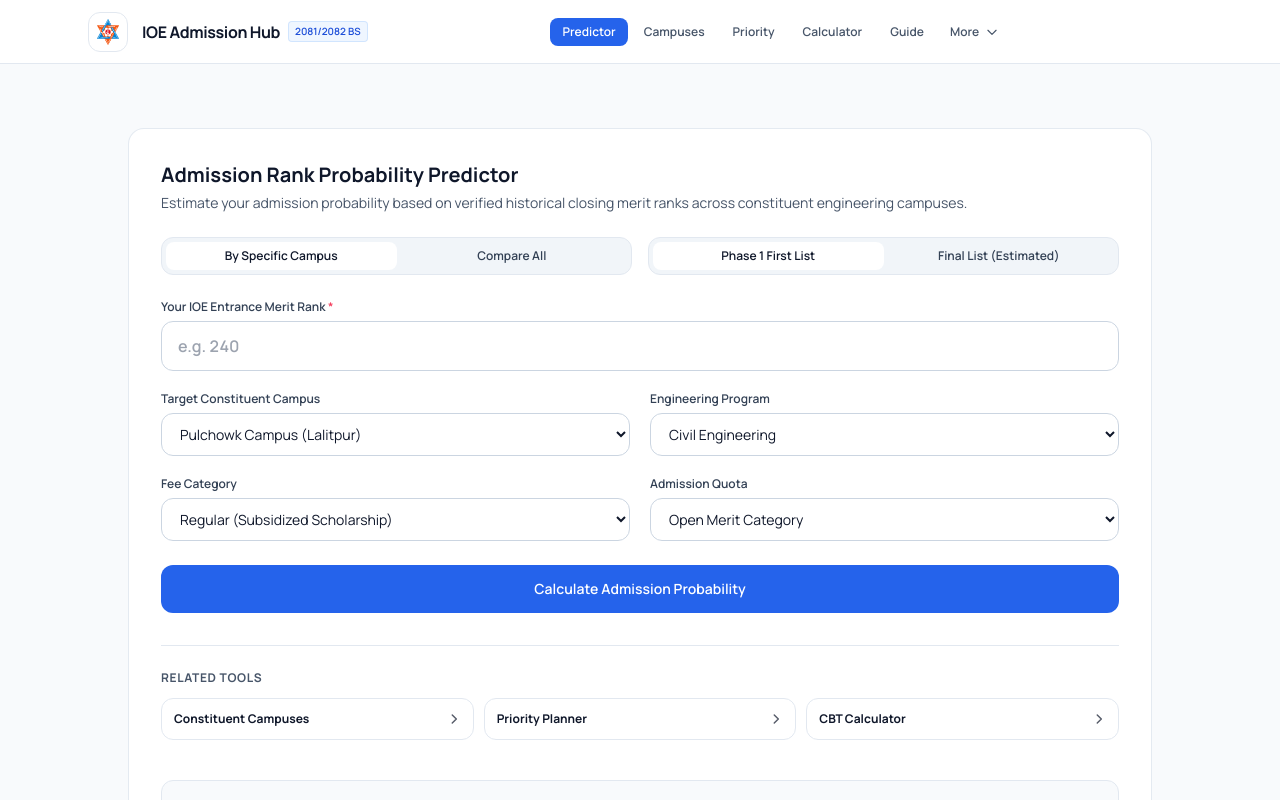
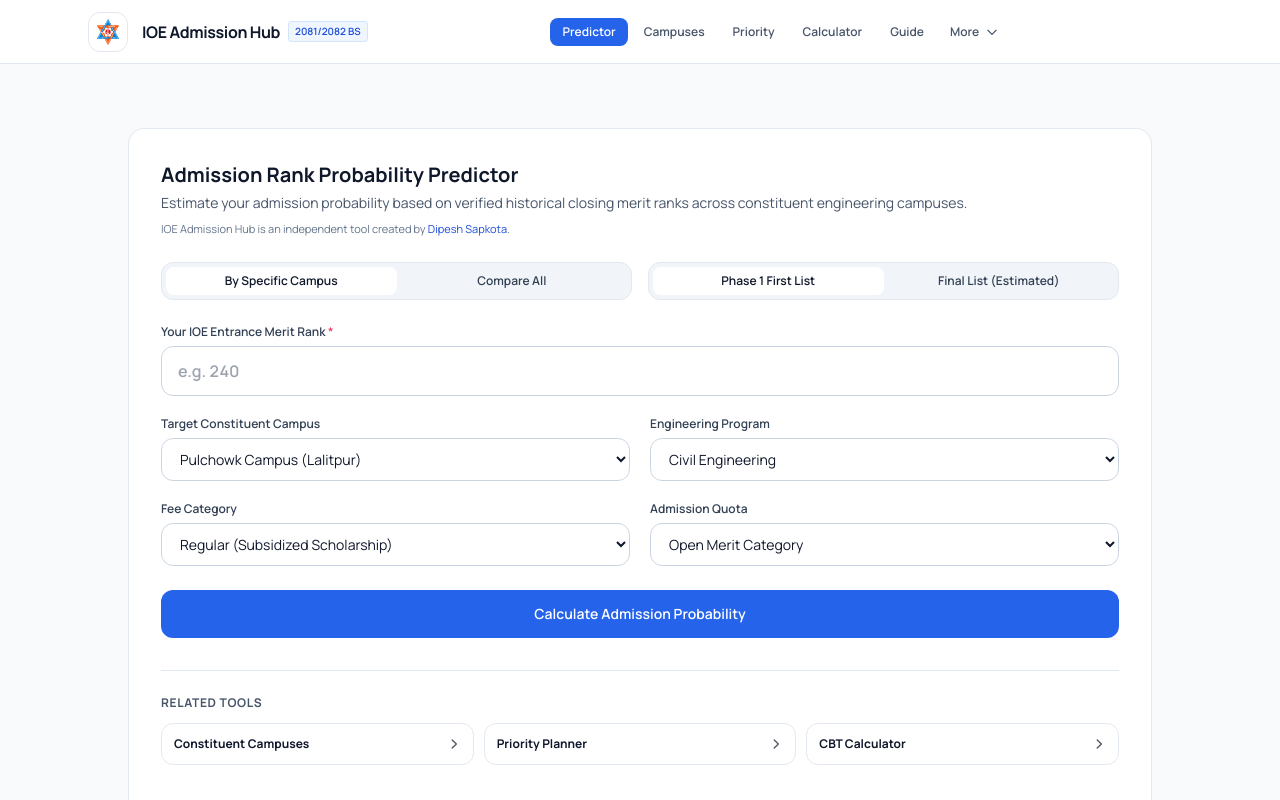
Before and after one commit to Dszae/ioe-admission-guide, a React (Vite) app: page / in a window 1280 px wide. Shown: the top 800 px of the page. Built offline with nearby package versions, Linux system fonts and the light colour scheme.

Commit message:
Finalize SEO optimization, crawler accessibility, and favicon configuration

```diff
--- a/index.html
+++ b/index.html
@@ -17,7 +17,7 @@
 
     <title>IOE Admission Hub | Rank Predictor, Campus Explorer & Guide</title>
     <meta name="title" content="IOE Admission Hub | Rank Predictor, Campus Explorer & Guide" />
-    <meta name="description" content="A comprehensive admission toolkit for Tribhuvan University Institute of Engineering (IOE) applicants in Nepal. Predict ranks, explore constituent campus seats, track notices, and organize priority lists." />
+    <meta name="description" content="IOE Admission Hub by Dipesh Sapkota: a comprehensive admission toolkit for Tribhuvan University Institute of Engineering (IOE) applicants in Nepal. Predict ranks, explore seats, and plan priorities." />
     <meta name="keywords" content="IOE entrance, IOE rank predictor, TU engineering admission, Pulchowk Campus cutoff, Thapathali Campus seats, WRC, ERC, CBT negative marking, Dipesh Sapkota" />
     <meta name="author" content="Dipesh Sapkota" />
     <meta name="robots" content="index, follow" />
@@ -59,9 +59,10 @@
           },
           {
             "@type": "WebSite",
-            "@id": "https://www.dipeshsapkota7.com.np/#website",
-            "url": "https://www.dipeshsapkota7.com.np/",
-            "name": "Dipesh Sapkota",
+            "@id": "https://ioe-admission.dipeshsapkota7.com.np/#website",
+            "url": "https://ioe-admission.dipeshsapkota7.com.np/",
+            "name": "IOE Admission Hub",
+            "alternateName": "IOE Admission Hub by Dipesh Sapkota",
             "publisher": {
               "@id": "https://www.dipeshsapkota7.com.np/#author"
             }
@@ -177,7 +178,15 @@
     </script>
   </head>
   <body>
-    <div id="root"></div>
+    <div id="root">
+      <noscript>
+        <main>
+          <h1>IOE Admission Hub by Dipesh Sapkota</h1>
+          <p>IOE rank predictor, campus seat matrix, CBT calculator, admission guide, and priority planner for Tribhuvan University engineering applicants in Nepal.</p>
+          <p>Created and maintained by Dipesh Sapkota.</p>
+        </main>
+      </noscript>
+    </div>
     <script type="module" src="/src/main.jsx"></script>
   </body>
 </html>
--- a/src/components/RankPredictor.jsx
+++ b/src/components/RankPredictor.jsx
@@ -125,11 +125,14 @@ export default function RankPredictor({ isDark, onNavigateTab }) {
 
       {/* Title */}
       <div className="mb-6">
-        <h2 className="text-lg sm:text-xl font-bold text-slate-900 dark:text-white print:text-black">
+        <h1 className="text-lg sm:text-xl font-bold text-slate-900 dark:text-white print:text-black">
           Admission Rank Probability Predictor
-        </h2>
+        </h1>
         <p className="text-xs sm:text-sm text-slate-600 dark:text-slate-400 mt-1">
           Estimate your admission probability based on verified historical closing merit ranks across constituent engineering campuses.
+        </p>
+        <p className="text-[11px] text-slate-500 dark:text-slate-400 mt-2">
+          IOE Admission Hub is an independent tool created by <a href="https://www.dipeshsapkota7.com.np/" className="text-blue-700 hover:underline">Dipesh Sapkota</a>.
         </p>
       </div>
 
```
